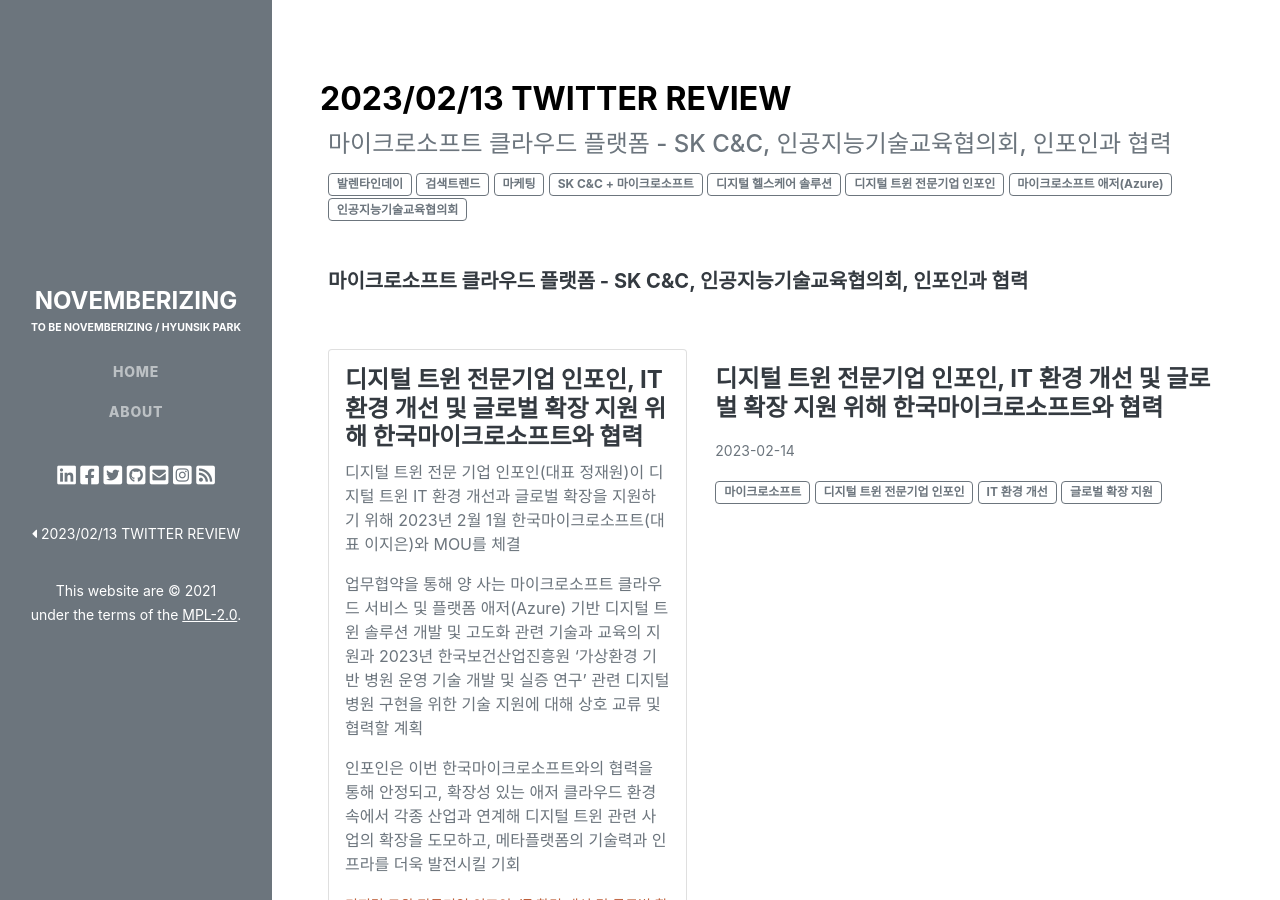
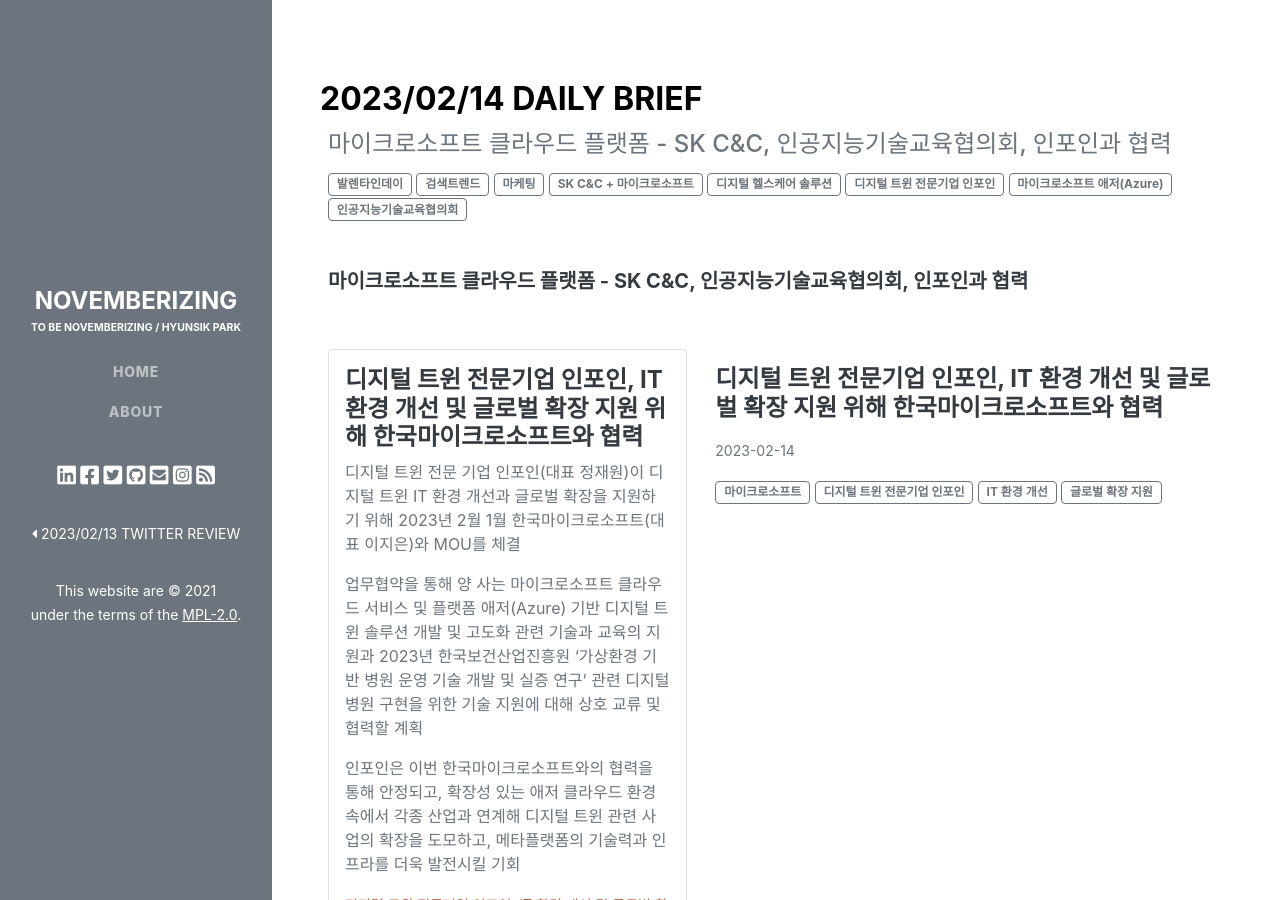
Before and after one commit to novemberizing/novemberizing.github.io, a Jekyll site: the page built from _posts/2023-02-14-NewsXBrief.md, in a window 1280 px wide and 900 px high. Built offline with Jekyll 4.4.1, drawn with Linux system fonts in a browser that asks for light colours; comment, search, counter and statistics services are not loaded.

Commit message:
업데이트

```diff
--- a/_posts/2023-02-14-NewsXBrief.md
+++ b/_posts/2023-02-14-NewsXBrief.md
@@ -1,6 +1,6 @@
 ---
 layout: post
-title: "2023/02/13 Twitter Review"
+title: "2023/02/14 Daily Brief"
 subtitle: "마이크로소프트 클라우드 플랫폼 - SK C&C, 인공지능기술교육협의회, 인포인과 협력"
 cover: /assets/images/posts/2022-01-08-Decentralization.png
 date: "2023-02-13 11:30:00"
```
